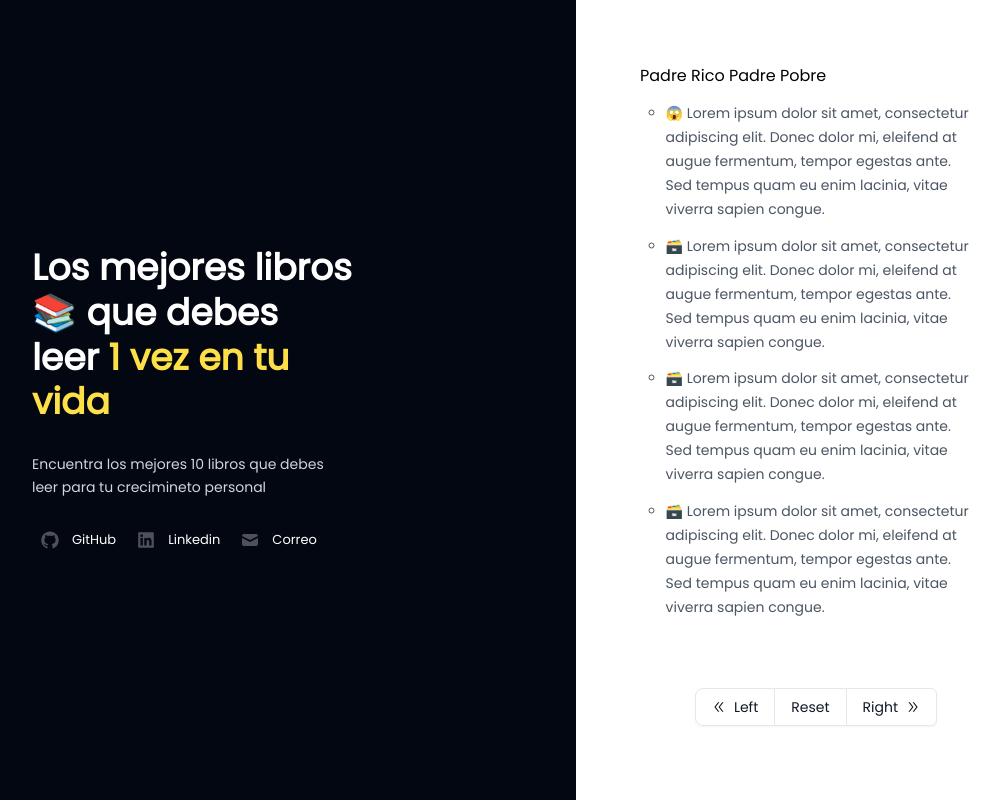
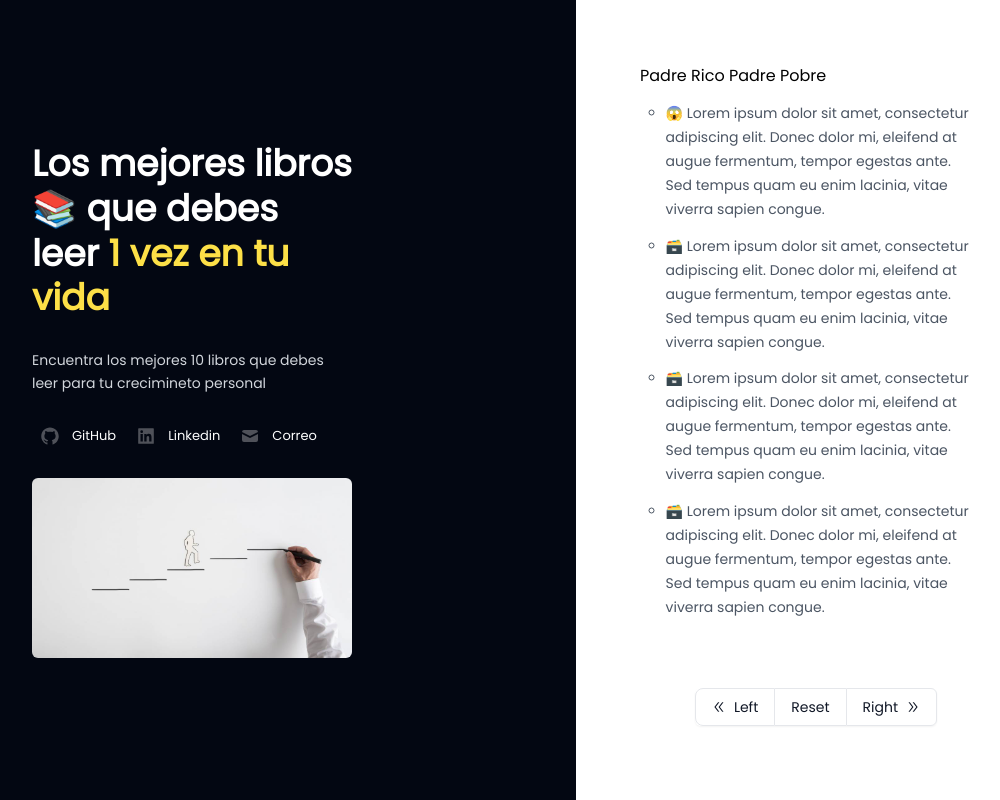
Before and after one commit to coderito/Boof, a Next.js app: page / in a window 1280 px wide. Shown: the whole page, without its empty margins (64-1064 px from the left). Built offline with nearby package versions, Linux system fonts and the light colour scheme.

Commit message:
agregando una imagen al principio

```diff
--- a/src/app/components/LadoIzquierdo.jsx
+++ b/src/app/components/LadoIzquierdo.jsx
@@ -1,7 +1,4 @@
-import {
-  AiFillGithub,
-  AiFillLinkedin,
-} from "react-icons/ai";
+import { AiFillGithub, AiFillLinkedin } from "react-icons/ai";
 import { HiMail } from "react-icons/hi";
 
 export default function LadoIzquiero() {
@@ -16,7 +13,7 @@
           Encuentra los mejores 10 libros que debes leer para tu crecimineto
           personal
         </p>
-        <div class="flex flex-wrap gap-x-1 gap-y-3 justi justify-start">
+        <div class="flex flex-wrap gap-x-1 gap-y-3 justify-center md:justify-start">
           <a
             class="group relative isolate flex items-center rounded-lg px-2 py-0.5 text-[0.8125rem]/6 font-medium text-white/30 transition-colors hover:text-sky-300 gap-x-3 flex-none"
             href="https://github.com/midudev/noticias.dev"
@@ -42,6 +39,16 @@
             <span class="self-baseline text-white font-medium">Correo</span>
           </a>
         </div>
+        <div>
+            <div>
+              <img
+                class="h-auto max-w-full rounded-md cursor-pointer"
+                src="/img/img.jpg"
+                alt=""
+              />
+            </div>
+        </div>
+
       </div>
     </section>
   );
```
Also changed, not shown: public/img/img.jpg (added).
